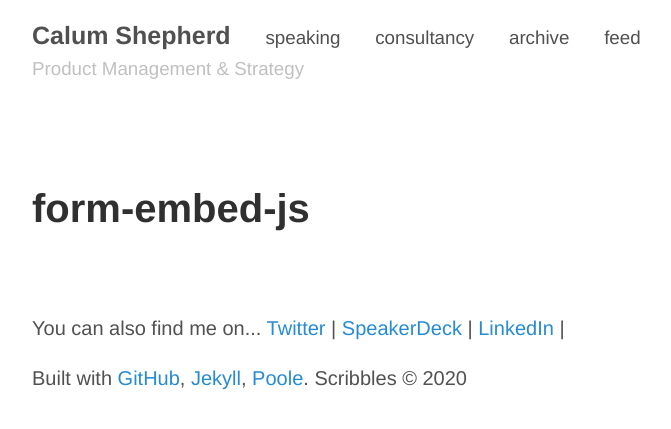
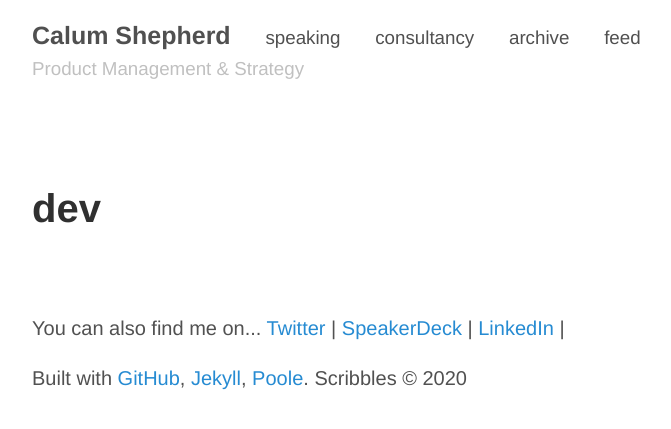
Before and after one commit to calcode/calcode.github.io, a Jekyll site: the page built from dev.md, in a window 1280 px wide. Shown: the top 429 px of the page, without its empty margins (248-919 px from the left). Built offline with Jekyll 4.4.1, drawn with Linux system fonts in a browser that asks for light colours; a script that is not in the unit is left out.

Commit message:
styling + other fixes

```diff
--- a/_config.yml
+++ b/_config.yml
@@ -23,7 +23,7 @@
 # Menu
 pages_list:
   speaking: '/speaking'
-  consultancy: '/consultancy'
+  consultancy: '/consulting'
   archive: '/archive'
   feed: '/atom.xml'
 
--- a/_layouts/default.html
+++ b/_layouts/default.html
@@ -11,7 +11,7 @@
     <div class="container content">
       <div class="masthead">
          <h3 class="masthead-title">
-           <a href="{{ site.baseurl }}" title="Home">{{ site.title }}</a>
+           <a href="/" title="Home">{{ site.title }}</a>
              <!--addition of menu at top of page-->
              {% for page in site.pages_list %}
                  &nbsp;&nbsp;&nbsp;
--- a/embeds.md
+++ b/dev.md
@@ -1,7 +1,7 @@
 ---
 layout: page
-title: form-embed-js
-permalink: form-embed
+title: dev
+permalink: dev
 ---
 
 <script>
--- a/public/css/poole.css
+++ b/public/css/poole.css
@@ -350,6 +350,7 @@
   margin-top: -.5rem;
   margin-bottom: 1rem;
   color: #9a9a9a;
+  font-size: 18px;
 }
 
 /* Related posts */
--- a/robots.txt
+++ b/robots.txt
@@ -1,4 +1,3 @@
 User-agent: *
 
 Disallow: /dev/
-Disallow: /wordpress/
```
Also changed, not shown: consulting.md (renamed from consultancy.md, +1 -1 lines), speaking.md (+1 -1 lines).
